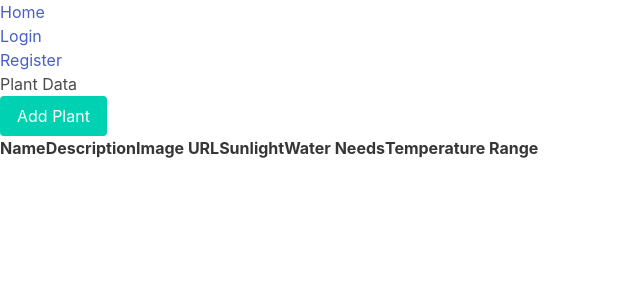
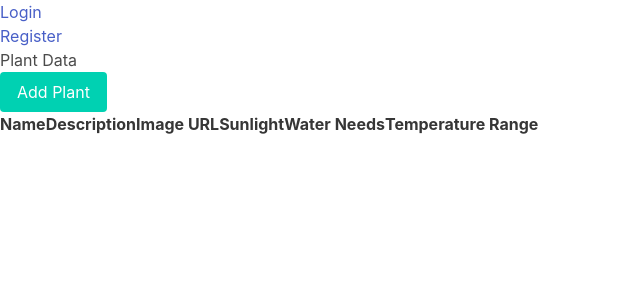
Before and after one commit to Jawohi/grassspot, a Flask app: page / in a window 1280 px wide. Shown: the top 300 px of the page, without its empty margins (0-640 px from the left). Run offline with Flask 3, Linux system fonts and the light colour scheme; data that the repository does not hold is empty.

Commit message:
Added User-Auth and changes the base.html

```diff
--- a/app.py
+++ b/app.py
@@ -12,6 +12,7 @@ app.config['SECRET_KEY'] = '7763fa0b8072a082a17dd9e52721bb2e'
 app.config['MONGO_URI'] = 'mongodb+srv://jawohi_gs:myedMz0mDterDuRl@grasscluster.bcqofix.mongodb.net/Grassspot_DB'
 
 login_manager = LoginManager(app)
+login_manager.init_app(app)
 login_manager.login_view = 'login'
 
 
@@ -24,8 +25,9 @@ def load_user(user_id):
 
 @app.route('/')
 def index():
+    print(current_user)  # Debug statement
     plants = Plant.get_all()
-    return render_template('plant_overview.html', plants=plants)
+    return render_template('plant_overview.html', plants=plants, current_user=current_user)
 
 @app.route('/add-plant', methods=['POST'])
 def add_plant():
--- a/models/user.py
+++ b/models/user.py
@@ -11,7 +11,7 @@ users_collection = db['users']
 
 class User(UserMixin):
     def __init__(self, user_data):
-        self.id = user_data['_id']
+        self.id = str(user_data.get('_id')) if user_data.get('_id') else None
         self.username = user_data['username']
         self.password_hash = user_data['password']
 
--- a/templates/base.html
+++ b/templates/base.html
@@ -11,15 +11,21 @@
 
     <nav>
         <!-- Add the navigation menu -->
-        <ul>
-            <li><a href="{{ url_for('index') }}">Home</a></li>
+        <ul class="navbar-nav ml-auto">
             {% if current_user.is_authenticated %}
-                <li><a href="{{ url_for('logout') }}">Logout</a></li>
+            <li class="nav-item">
+                <a class="nav-link" href="{{ url_for('logout') }}">Logout</a>
+            </li>
             {% else %}
-                <li><a href="{{ url_for('login') }}">Login</a></li>
-                <li><a href="{{ url_for('register') }}">Register</a></li>
+            <li class="nav-item">
+                <a class="nav-link" href="{{ url_for('login') }}">Login</a>
+            </li>
+            <li class="nav-item">
+                <a class="nav-link" href="{{ url_for('register') }}">Register</a>
+            </li>
             {% endif %}
         </ul>
+
     </nav>
 
     <main>
```
